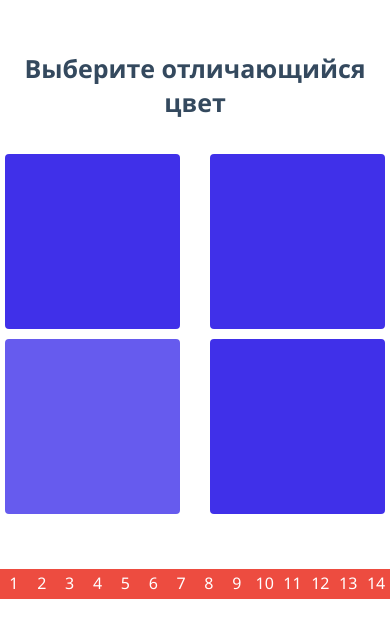
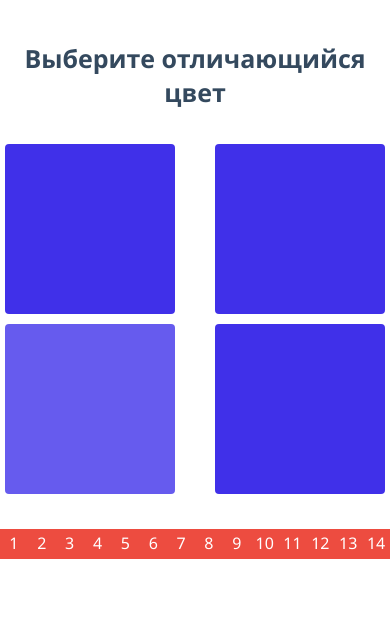
Before and after one commit to Eskinnikita/Color-test, a plain HTML site: page index.html in a window 390 px wide. Drawn offline with nearby package versions, Linux system fonts and the light colour scheme.

Commit message:
fix mobile design

```diff
--- a/main.css
+++ b/main.css
@@ -94,13 +94,17 @@ body {
   }
 
   .colors__item {
-    width: 175px;
-    height: 175px;
+    width: 170px;
+    height: 170px;
     margin: 5px;
   }
 
+  .colors__item:hover {
+    transform: scale(1)
+  }
+
   #app {
-    padding-top: 30px;
+    padding-top: 20px;
   }
 
   .app__title {
@@ -111,4 +115,8 @@ body {
   .scores__item {
     border-radius: 0;
   }
+
+  .app__scores {
+    padding-top: 30px;
+  }
 }
```
